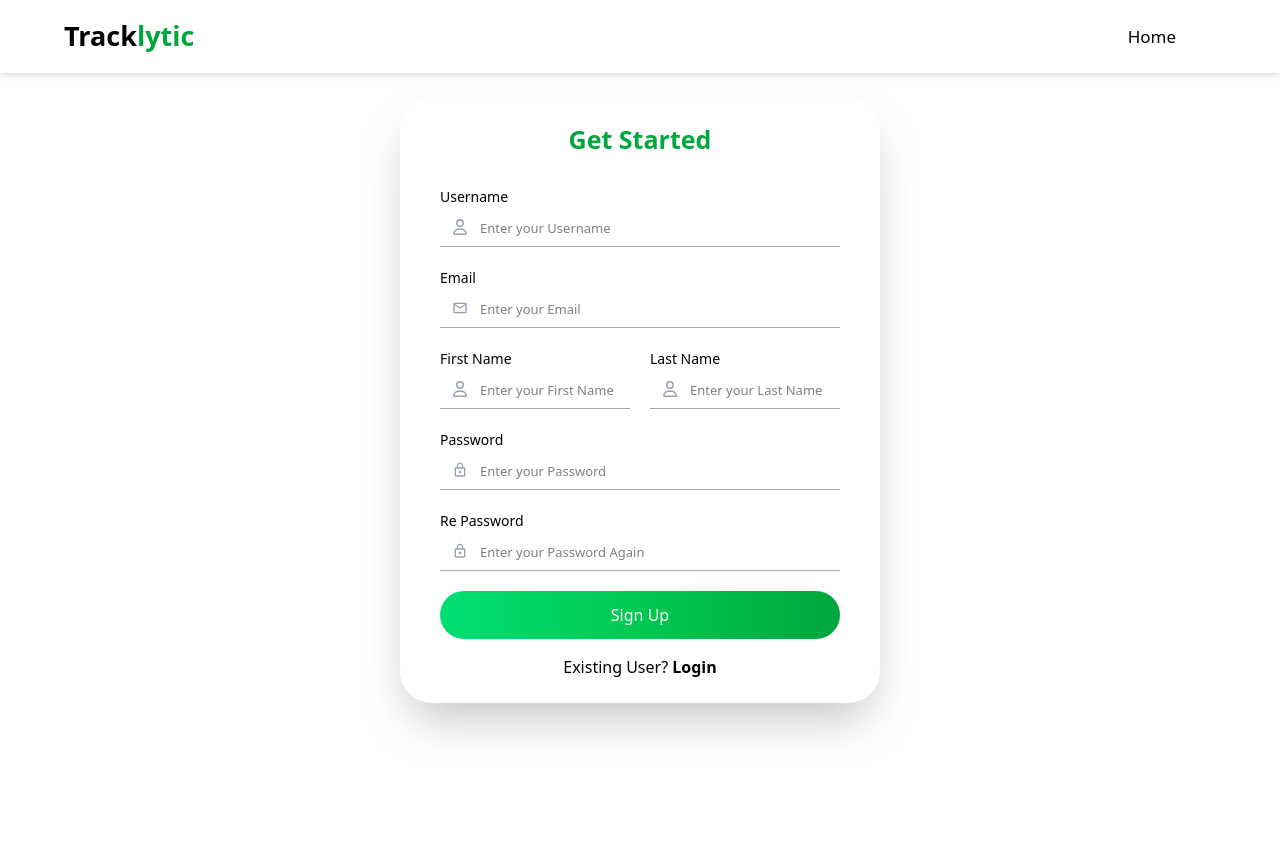
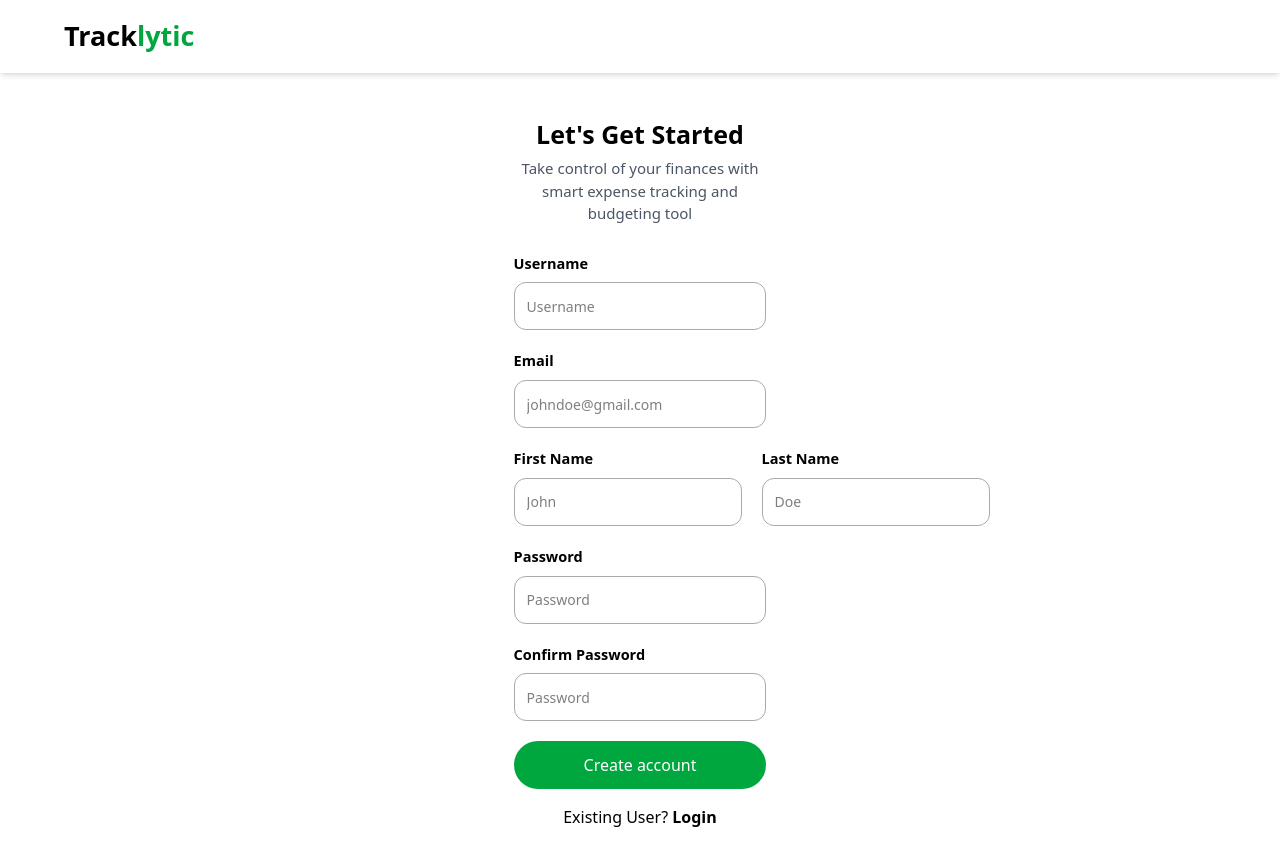
Before and after one commit to FavourDarasimi/Traklytic-Frontend, a React (Vite) app: page /auth in a window 1280 px wide. Shown: the top 866 px of the page. Before the commit the page ends 800 px from the top, so only its background shows below. Built offline with nearby package versions, Linux system fonts and the light colour scheme.

Commit message:
feat(ui): enhance navigation components and redesign authentication page

```diff
--- a/src/components/Landing Page/LandingPageFeatures.jsx
+++ b/src/components/Landing Page/LandingPageFeatures.jsx
@@ -3,7 +3,7 @@ import React from "react";
 const LandingPageFeatures = ({ featureSectionRef }) => {
   return (
     <div
-      className="lg:flex xs:block justify-evenly pt-20 xs:px-5"
+      className="lg:flex xs:block justify-evenly  xs:px-5"
       ref={featureSectionRef}
     >
       <div className="">
--- a/src/components/Navbar.jsx
+++ b/src/components/Navbar.jsx
@@ -24,15 +24,14 @@ const Navbar = ({
   }, []);
 
   return (
-    <div className="">
-      <nav className="lg:py-4 lg:px-16 xs:py-3 xs:px-5 fixed top-0 left-0 w-full z-50 bg-white lg:shadow-md">
+    <nav className="lg:py-4 lg:px-16 xs:py-3 xs:px-5 sticky top-0 left-0 w-full z-50 bg-white lg:shadow-md">
       <div className="flex justify-between items-center">
         <div className="lg:text-[27px] xs:text-[20px] font-bold">
           Track<span className="text-green-600">lytic</span>
         </div>
 
         {/* Desktop Navigation */}
-
+        {isHome ? (
           <div className="lg:flex gap-x-10 xs:hidden items-center">
             <Link to="/">
               <button
@@ -77,6 +76,9 @@ const Navbar = ({
               </button>
             </Link>
           </div>
+        ) : (
+          ""
+        )}
 
         {/* Mobile Menu Button */}
         <button
@@ -141,7 +143,6 @@ const Navbar = ({
         </div>
       </div>
     </nav>
-    </div>
   );
 };
 
--- a/src/pages/Authentication.jsx
+++ b/src/pages/Authentication.jsx
@@ -17,81 +17,70 @@ const Authetication = () => {
     <div>
       <Navbar />
       <div className="flex flex-col items-center justify-center h-screen">
-        <div className="shadow-2xl px-10 py-6 rounded-4xl">
-          <h1 className=" pb-7 font-bold text-[25px] text-center text-green-600">
-            {authState == "signup" ? "Get Started" : "Welcome Back!"}
-          </h1>
-          <div className="flex flex-col space-y-5 w-[400px]">
+        <div className=" px-10 py-6 w-[26%]">
+          <div className="pb-7 text-center">
+            <h1 className="font-bold text-[25px]">
+              {authState == "signup" ? "Let's Get Started" : "Welcome Back!"}
+            </h1>
+            <h1 className="text-gray-600 text-[15px] pt-1">
+              {authState == "signup"
+                ? "Take control of your finances with smart expense tracking and budgeting tool"
+                : "Sign in to continue tracking your expenses"}
+            </h1>
+          </div>
+          <div className="flex flex-col space-y-5 ">
             <div
               className={`${
                 authState == "login" ? "hidden" : ""
               } flex flex-col relative`}
             >
-              <label className="text-[14px]">Username</label>
+              <label className="text-[14.5px] font-semibold">Username</label>
               <div className=" relative">
-                <FaRegUser
-                  className={`absolute left-3 top-1/2 transform -translate-y-1/2 text-gray-400 ${
-                    username ? "hidden" : ""
-                  }`}
-                />
                 <input
                   type="username"
-                  className="border-b-[1px] border-b-[#a9a9b0] w-full h-[40px] placeholder:pl-10 placeholder:text-[13px] focus:border-b-2 focus:border-green-600 outline-none"
-                  placeholder="Enter your Username"
+                  className="border-[1px] border-[#a9a9b0] rounded-xl w-full h-[48px] p-3 mt-2 text-[14px] focus:border-2 focus:border-green-600 outline-none"
+                  placeholder="Username"
                   onChange={(e) => setUsername(e.target.value)}
                 />
               </div>
             </div>
 
             <div className="flex flex-col relative">
-              <label className="text-[14px]">Email</label>
+              <label className="text-[14.5px] font-semibold">Email</label>
               <div className=" relative">
-                <MdOutlineEmail
-                  className={`absolute left-3 top-1/2 transform -translate-y-1/2 text-gray-400 ${
-                    email ? "hidden" : ""
-                  }`}
-                />
                 <input
                   type="email"
-                  className="border-b-[1px] border-b-[#a9a9b0] w-full h-[40px] placeholder:pl-10 placeholder:text-[13px] focus:border-b-2 focus:border-green-600 outline-none"
-                  placeholder="Enter your Email"
+                  className="border-[1px] border-[#a9a9b0] rounded-xl w-full h-[48px] p-3 mt-2 text-[14px] focus:border-2 focus:border-green-600 outline-none"
+                  placeholder="johndoe@gmail.com"
                   onChange={(e) => setEmail(e.target.value)}
                 />
               </div>
             </div>
 
             <div
-              className={`${authState == "login" ? "hidden" : ""} flex gap-x-5`}
+              className={`${authState == "login" ? "hidden" : ""} flex gap-x-5 w-full`}
             >
-              <div className="flex flex-col relative">
-                <label className="text-[14px]">First Name</label>
-                <div className=" relative">
-                  <FaRegUser
-                    className={`absolute left-3 top-1/2 transform -translate-y-1/2 text-gray-400 ${
-                      firtsName ? "hidden" : ""
-                    }`}
-                  />
+              <div className="flex flex-col ">
+                <label className="text-[14.5px] font-semibold">
+                  First Name
+                </label>
+                <div className=" ">
                   <input
                     type="text"
-                    className="border-b-[1px] border-b-[#a9a9b0] w-full h-[40px] placeholder:pl-10 placeholder:text-[13px] focus:border-b-2 focus:border-green-600 outline-none"
-                    placeholder="Enter your First Name"
+                    className="border-[1px] border-[#a9a9b0] rounded-xl  h-[48px] p-3 mt-2 text-[14px] focus:border-2 focus:border-green-600 outline-none"
+                    placeholder="John"
                     onChange={(e) => setFirstName(e.target.value)}
                   />
                 </div>
               </div>
 
-              <div className="flex flex-col relative">
-                <label className="text-[14px]">Last Name</label>
-                <div className=" relative">
-                  <FaRegUser
-                    className={`absolute left-3 top-1/2 transform -translate-y-1/2 text-gray-400 ${
-                      lastName ? "hidden" : ""
-                    }`}
-                  />
+              <div className="flex flex-col ">
+                <label className="text-[14.5px] font-semibold">Last Name</label>
+                <div className=" ">
                   <input
                     type="text"
-                    className="border-b-[1px] border-b-[#a9a9b0] w-full h-[40px] placeholder:pl-10 placeholder:text-[13px] focus:border-b-2 focus:border-green-600 outline-none"
-                    placeholder="Enter your Last Name"
+                    className="border-[1px] border-[#a9a9b0] rounded-xl  h-[48px] p-3 mt-2 text-[14px] focus:border-2 focus:border-green-600 outline-none"
+                    placeholder="Doe"
                     onChange={(e) => setLastName(e.target.value)}
                   />
                 </div>
@@ -99,17 +88,12 @@ const Authetication = () => {
             </div>
 
             <div className="flex flex-col relative">
-              <label className="text-[14px]">Password</label>
+              <label className="text-[14.5px] font-semibold">Password</label>
               <div className=" relative">
-                <MdLockOutline
-                  className={`absolute left-3 top-1/2 transform -translate-y-1/2 text-gray-400 ${
-                    password ? "hidden" : ""
-                  }`}
-                />
                 <input
                   type="password"
-                  className="border-b-[1px] border-b-[#a9a9b0] w-full h-[40px] placeholder:pl-10 placeholder:text-[13px] focus:border-b-2 focus:border-green-600 outline-none"
-                  placeholder="Enter your Password"
+                  className="border-[1px] border-[#a9a9b0] rounded-xl w-full h-[48px] p-3 mt-2 text-[14px] focus:border-2 focus:border-green-600 outline-none"
+                  placeholder="Password"
                   onChange={(e) => setPassword(e.target.value)}
                 />
               </div>
@@ -120,17 +104,14 @@ const Authetication = () => {
                 authState == "login" ? "hidden" : ""
               } flex flex-col relative`}
             >
-              <label className="text-[14px]">Re Password</label>
+              <label className="text-[14.5px] font-semibold">
+                Confirm Password
+              </label>
               <div className=" relative">
-                <MdLockOutline
-                  className={`absolute left-3 top-1/2 transform -translate-y-1/2 text-gray-400 ${
-                    repassword ? "hidden" : ""
-                  }`}
-                />
                 <input
                   type="password"
-                  className="border-b-[1px] border-b-[#a9a9b0] w-full h-[40px] placeholder:pl-10 placeholder:text-[13px] focus:border-b-2 focus:border-green-600 outline-none"
-                  placeholder="Enter your Password Again"
+                  className="border-[1px] border-[#a9a9b0] rounded-xl w-full h-[48px] p-3 mt-2 text-[14px] focus:border-2 focus:border-green-600 outline-none"
+                  placeholder="Password"
                   onChange={(e) => setRepassword(e.target.value)}
                 />
               </div>
@@ -139,16 +120,16 @@ const Authetication = () => {
           {authState == "signup" ? (
             ""
           ) : (
-            <h1 className="text-right pt-2 text-[13px] cursor-pointer">
+            <h1 className="text-right pt-2 text-[13px] cursor-pointer text-green-600 font-semibold">
               Forgot password?
             </h1>
           )}
           <Link to="/dashboard/">
             <button
               type="submit"
-              className="cursor-pointer bg-gradient-to-r from-green-400 via-green-500 to-green-600 hover:scale-105 duration-500 text-white w-full py-3 rounded-3xl mt-5"
+              className="cursor-pointer bg-green-600 hover:scale-105 duration-500 text-white w-full py-3 rounded-3xl mt-5"
             >
-              {authState == "signup" ? "Sign Up" : "Log In"}
+              {authState == "signup" ? "Create account" : "Log In"}
             </button>
           </Link>
           {authState == "signup" ? (
@@ -163,12 +144,12 @@ const Authetication = () => {
             </h1>
           ) : (
             <h1 className="pt-4 text-center">
-              New User?{" "}
+              New to Tracklytic?{" "}
               <span
-                className="hover:text-green-600 font-semibold cursor-pointer"
+                className="text-green-600 font-semibold cursor-pointer"
                 onClick={() => setAuthState("signup")}
               >
-                Sign Up
+                Create account
               </span>
             </h1>
           )}
--- a/src/pages/LandingPage.jsx
+++ b/src/pages/LandingPage.jsx
@@ -29,11 +29,11 @@ const LandingPage = () => {
         GuideSectionRef={GuideSectionRef}
       />
       <div
-        className="lg:flex xs:block xs:w-[100%] xs:px-5 justify-center lg:pt-30 xs:pt-20"
+        className="h-screen lg:flex xs:block xs:w-[100%] xs:px-5 justify-center items-center"
         ref={homeSectionRef}
       >
-        <div className="lg:max-w-[30%] xs:w-[100%]">
-          <h1 className="lg:text-5xl  xs:text-[34px]  font-bold  lg:leading-15 xs:leading-11">
+        <div className="w-[40%]">
+          <h1 className="lg:text-6xl  xs:text-[34px]  font-bold  lg:leading-15 xs:leading-11 ">
             Take Control of Your{" "}
             <span className="text-green-600">Finances</span>
           </h1>
```
Also changed, not shown: src/components/SideBar.jsx (+30 -12 lines), 1 other file (tests, documents, lock files or other folders). Lines whose indentation alone changed are shown as unchanged.
